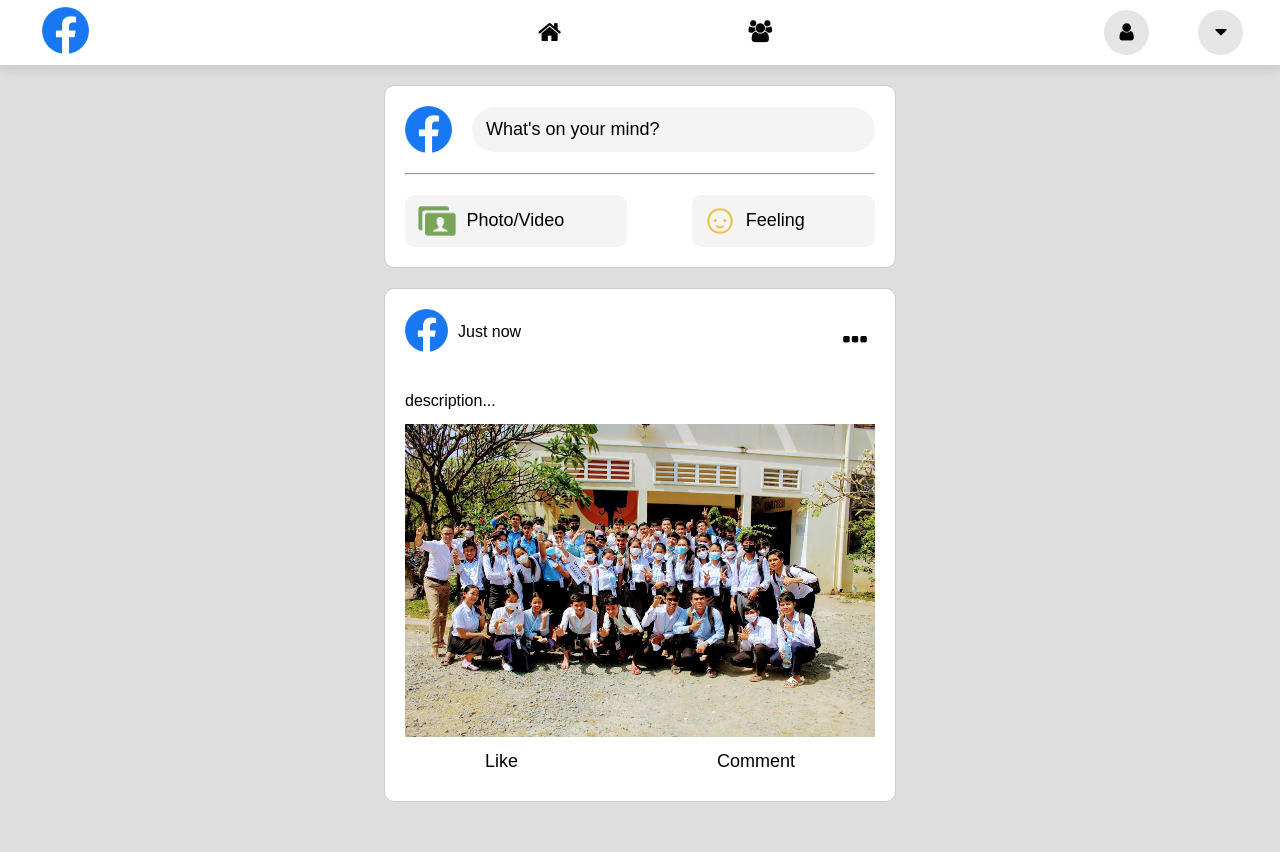
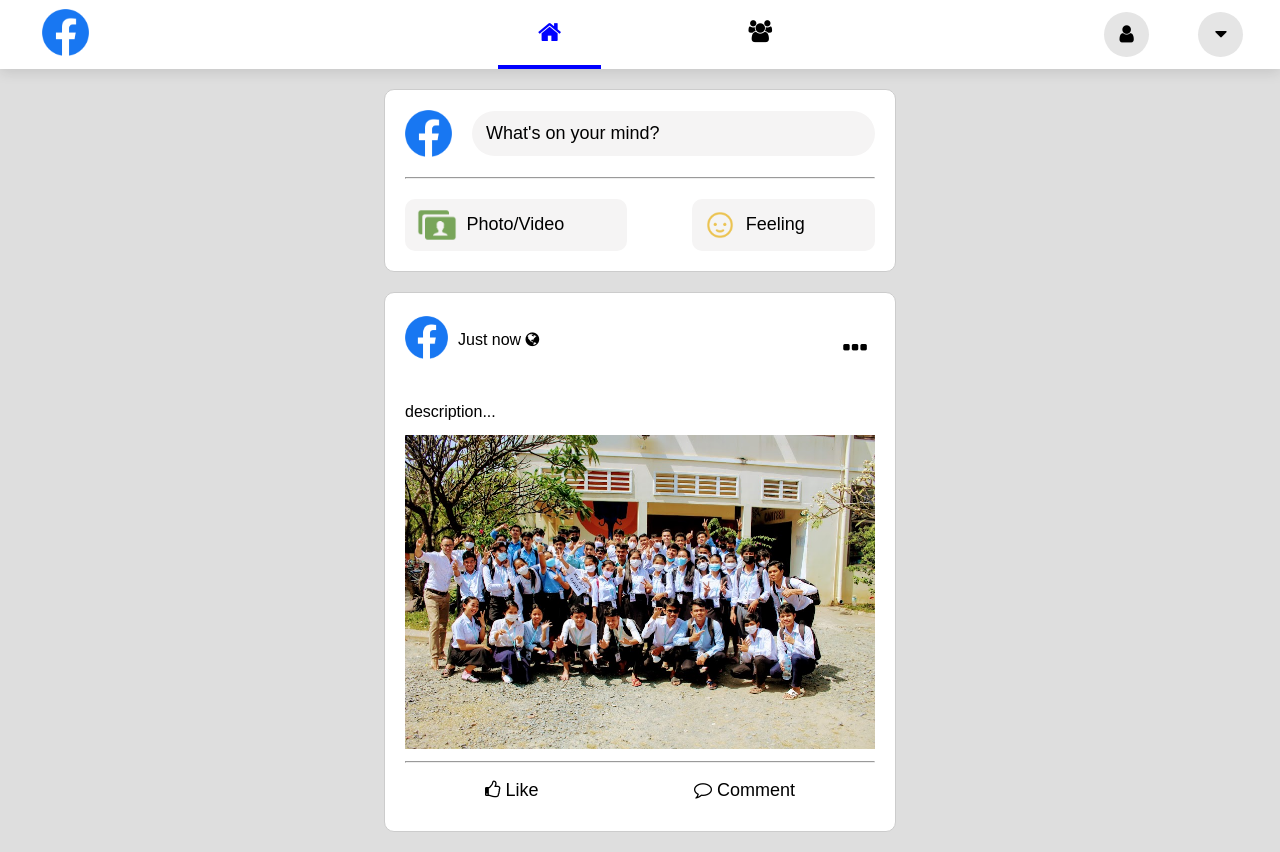
Before and after one commit to PNC-WEP-ONE-WEEK-PROJECT/PHP-DB-G4, a PHP site: page / in a window 1280 px wide. Before the commit the page ends 802 px from the top, so only its background shows below. Run offline with PHP 8.4, Linux system fonts and the light colour scheme; data that the repository does not hold is empty.

Commit message:
display post #4

```diff
--- a/index.php
+++ b/index.php
@@ -16,8 +16,8 @@ require_once ("models/database.php");
         </div>
         <!-- page home and group -->
         <div class="nav_pages">
-            <li class="active"><a href="#"><i class="fa fa-home" style="font-size:25px"></i></a></li>
-            <li><a href="#"><i class="fa fa-group" style="font-size:22px"></i></a></li>
+            <li id="active" class="fa fa-home" style="font-size:25px"></li>
+            <li class="fa fa-group" style="font-size:22px"></li>
         </div>
         <!-- ICON USER NAME -->
         <div class="nav_icons">
@@ -52,7 +52,7 @@ require_once ("models/database.php");
             <img src="images/icon-facebook.webp" alt="" width="10%">
             <div class="name">
                 <h3 class="user_name"><?= $user["first_name"] . " " . $user["last_name"];?> </h3>
-                <p class="post_time">Just now</p>
+                <p class="post_time">Just now <i class="fa fa-globe"></i></p>
             </div>
             </div>
             <div class="card-header-icon">
@@ -69,12 +69,13 @@ require_once ("models/database.php");
                 <img src="images/image-1.jpg" alt="" width="100%">
             </div>
         </div>
+        <hr>
         <div class="post-footer">
             <div class="like">
-                <p>Like</p>
+                <p><i class="fa fa-thumbs-o-up"></i> Like</p>
             </div>
             <div class="comment">
-                <p>Comment</p>
+                <p><i class="fa fa-comment-o"></i> Comment</p>
             </div>
         </div>
 </div>
--- a/style/style.css
+++ b/style/style.css
@@ -180,6 +180,6 @@ body{
     font-size: 18px;
     height: 40px;
 }
-.post-footer .like #like-post,.post-footer .comment #comment-post{
+.post-footer .like,.post-footer .comment{
     cursor: pointer;
 }
```
